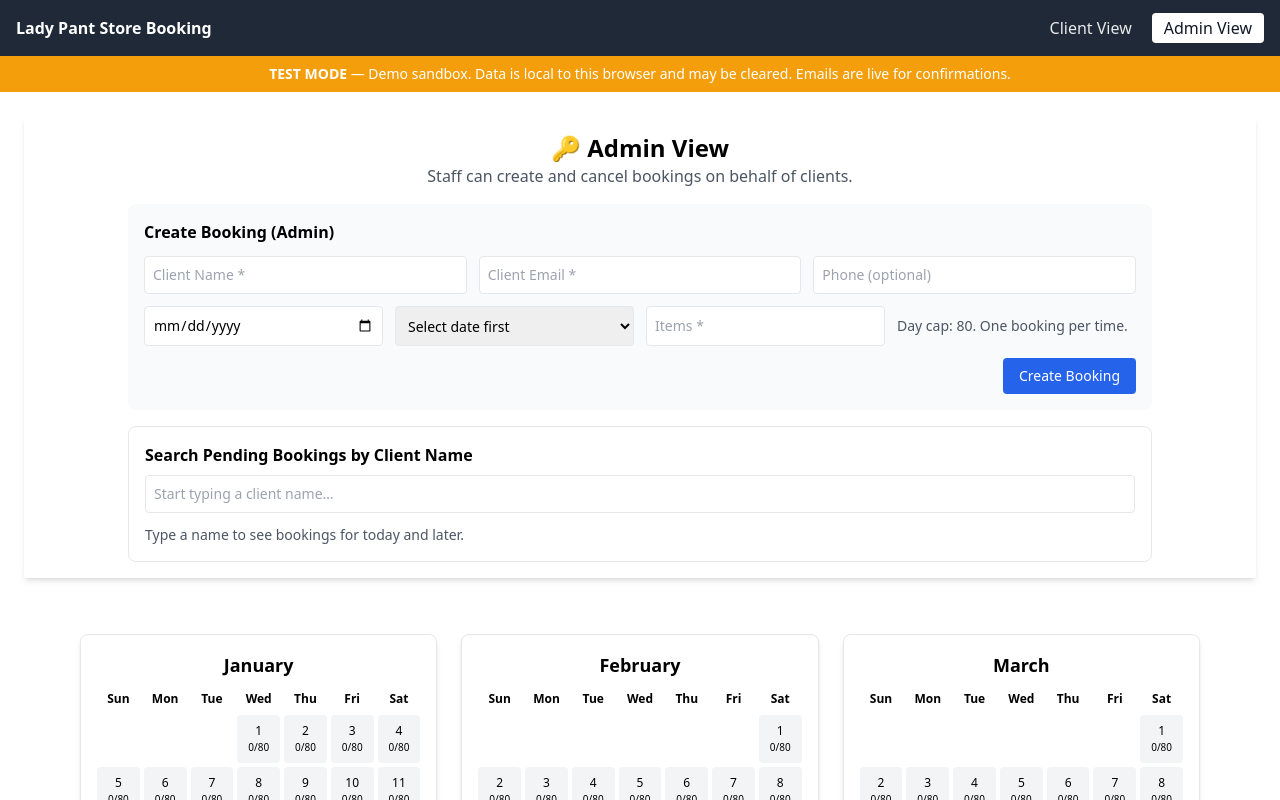
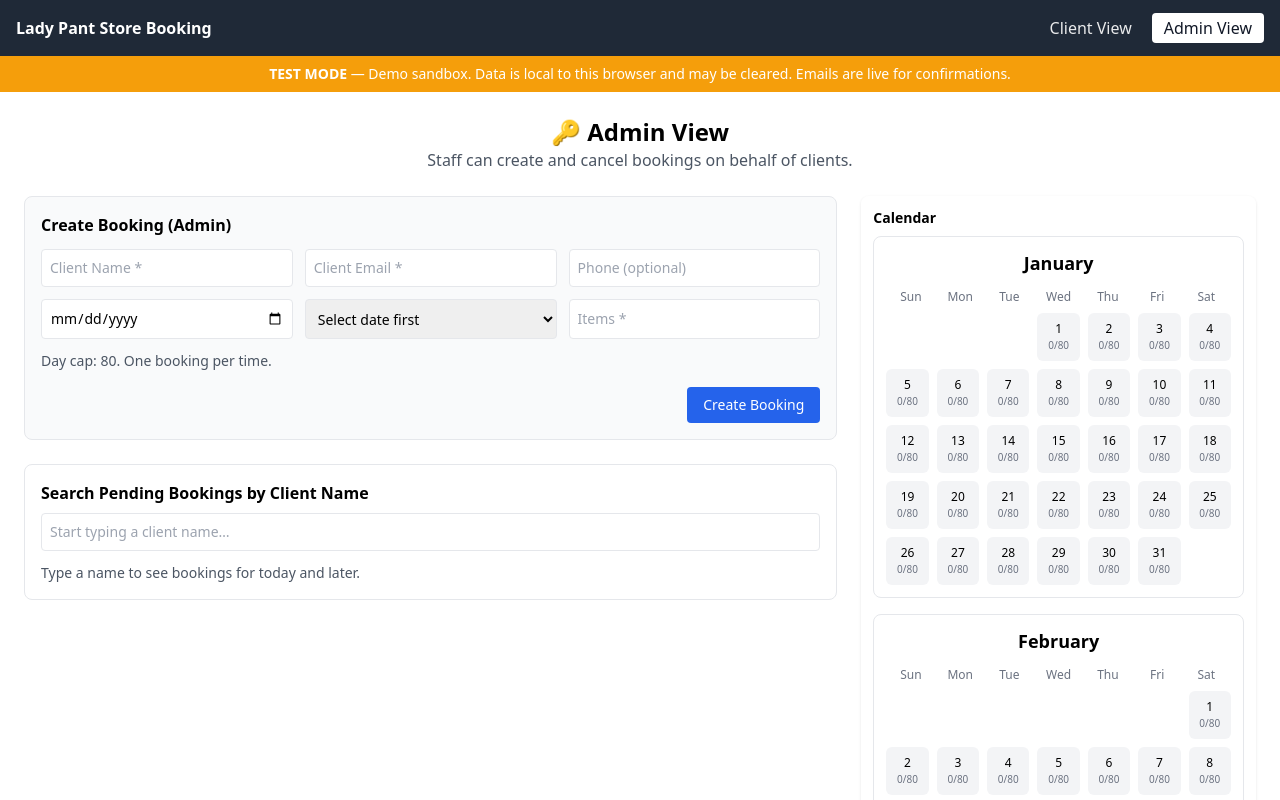
Before and after one commit to Barry-byte-cyber/lady-pant-booking-t1000, a React (Vite) app: page /admin in a window 1280 px wide. Shown: the top 800 px of the page. Built offline with nearby package versions, Linux system fonts and the light colour scheme.

Commit message:
T1000: sidebar calendar mode + remove legacy bottom calendars

```diff
--- a/src/components/AdminView.jsx
+++ b/src/components/AdminView.jsx
@@ -4,6 +4,8 @@ import CalendarView from "./CalendarView";
 import { TIMES } from "../App";
 
 function AdminView({ bookings, addBooking, cancelBooking, getTakenTimes }) {
+  console.log("AdminView loaded from src/components/AdminView.jsx");
+
   const [selectedDate, setSelectedDate] = useState(null);
 
   // Admin booking form state
@@ -30,6 +32,7 @@ function AdminView({ bookings, addBooking, cancelBooking, getTakenTimes }) {
     () => (getTakenTimes ? getTakenTimes(date) : new Set()),
     [getTakenTimes, date]
   );
+
   const availableTimes = useMemo(
     () => (date ? TIMES.filter((t) => !takenTimes.has(t)) : TIMES),
     [date, takenTimes]
@@ -53,7 +56,7 @@ function AdminView({ bookings, addBooking, cancelBooking, getTakenTimes }) {
       .sort((a, b) => (a.date + a.time).localeCompare(b.date + b.time));
   }, [bookings, nameSearch]);
 
-  const handleAdminSubmit = async (e) => {
+  async function handleAdminSubmit(e) {
     e.preventDefault();
     if (!name || !email || !date || !time || !items) {
       alert("❌ Please complete all required fields.");
@@ -79,20 +82,30 @@ function AdminView({ bookings, addBooking, cancelBooking, getTakenTimes }) {
     } finally {
       setSubmitting(false);
     }
-  };
+  }
 
   return (
-    <div className="flex flex-col items-center space-y-8">
-      {/* Sticky header + Admin form (top-12 so it clears TestBanner) */}
-      <div className="sticky top-12 bg-white shadow-md p-4 w-full z-10">
-        <h2 className="text-2xl font-bold text-center">🔑 Admin View</h2>
-        <p className="text-gray-600 text-center mb-4">
+    <div className="space-y-6">
+      {/* Title */}
+      <div className="text-center">
+        <h2 className="text-2xl font-bold">🔑 Admin View</h2>
+        <p className="text-gray-600">
           Staff can create and cancel bookings on behalf of clients.
         </p>
+      </div>
 
-        <form onSubmit={handleAdminSubmit} className="max-w-5xl mx-auto bg-gray-50 rounded-lg p-4">
+      {/* === 2/3 left content + 1/3 sticky calendar === */}
+      <div className="grid grid-cols-1 lg:grid-cols-3 gap-6">
+        {/* LEFT (2/3): create + search + day details */}
+        <div className="lg:col-span-2 space-y-6">
+          {/* Create Booking (Admin) */}
+          <div className="bg-gray-50 rounded-lg p-4 border border-gray-200">
             <h3 className="font-semibold mb-3">Create Booking (Admin)</h3>
-          <div className="grid grid-cols-1 md:grid-cols-3 gap-3">
+
+            <form
+              onSubmit={handleAdminSubmit}
+              className="grid grid-cols-1 md:grid-cols-3 gap-3"
+            >
               <input
                 type="text"
                 placeholder="Client Name *"
@@ -116,9 +129,7 @@ function AdminView({ bookings, addBooking, cancelBooking, getTakenTimes }) {
                 onChange={(e) => setPhone(e.target.value)}
                 className="border p-2 rounded text-sm"
               />
-          </div>
 
-          <div className="grid grid-cols-1 md:grid-cols-4 gap-3 mt-3">
               <input
                 type="date"
                 value={date}
@@ -136,7 +147,9 @@ function AdminView({ bookings, addBooking, cancelBooking, getTakenTimes }) {
                 className="border p-2 rounded text-sm"
                 required
               >
-              <option value="">{date ? "Time *" : "Select date first"}</option>
+                <option value="">
+                  {date ? "Time *" : "Select date first"}
+                </option>
                 {availableTimes.map((t) => (
                   <option key={t} value={t}>
                     {t}
@@ -146,7 +159,11 @@ function AdminView({ bookings, addBooking, cancelBooking, getTakenTimes }) {
 
               <input
                 type="number"
-              placeholder={time === "4:00 PM" ? "Items * (max 30 at 4 PM)" : "Items *"}
+                placeholder={
+                  time === "4:00 PM"
+                    ? "Items * (max 30 at 4 PM)"
+                    : "Items *"
+                }
                 value={items}
                 onChange={(e) => setItems(e.target.value)}
                 min="1"
@@ -155,14 +172,14 @@ function AdminView({ bookings, addBooking, cancelBooking, getTakenTimes }) {
                 required
               />
 
-            <div className="flex items-center text-sm text-gray-600">
+              <div className="flex items-center text-sm text-gray-600 md:col-span-3">
                 <span>
-                Day cap: 80. {time === "4:00 PM" ? "4 PM cap: 30." : "One booking per time."}
+                  Day cap: 80.{" "}
+                  {time === "4:00 PM" ? "4 PM cap: 30." : "One booking per time."}
                 </span>
               </div>
-          </div>
 
-          <div className="mt-3 flex justify-end">
+              <div className="mt-1 md:col-span-3 flex justify-end">
                 <button
                   type="submit"
                   disabled={submitting}
@@ -172,10 +189,13 @@ function AdminView({ bookings, addBooking, cancelBooking, getTakenTimes }) {
                 </button>
               </div>
             </form>
+          </div>
 
-        {/* Name lookup for pending bookings */}
-        <div className="max-w-5xl mx-auto mt-4 bg-white rounded-lg p-4 border">
-          <h3 className="font-semibold mb-2">Search Pending Bookings by Client Name</h3>
+          {/* Search Pending Bookings by Client Name */}
+          <div className="bg-white rounded-lg p-4 border border-gray-200">
+            <h3 className="font-semibold mb-2">
+              Search Pending Bookings by Client Name
+            </h3>
             <input
               type="text"
               placeholder="Start typing a client name…"
@@ -183,9 +203,10 @@ function AdminView({ bookings, addBooking, cancelBooking, getTakenTimes }) {
               onChange={(e) => setNameSearch(e.target.value)}
               className="border p-2 rounded text-sm w-full mb-3"
             />
+
             {nameSearch.trim() ? (
               pendingByName.length > 0 ? (
-              <ul className="space-y-2 max-h-56 overflow-auto pr-1">
+                <ul className="space-y-2 max-h-60 overflow-auto pr-1">
                   {pendingByName.map((b) => (
                     <li
                       key={b.id}
@@ -193,7 +214,9 @@ function AdminView({ bookings, addBooking, cancelBooking, getTakenTimes }) {
                     >
                       <span className="text-sm">
                         <b>{b.name}</b> — {b.email}
-                      {b.phone ? ` — 📞 ${b.phone}` : ""} — <b>{b.date}</b> at {b.time} — {b.items} items
+                        {b.phone ? ` — 📞 ${b.phone}` : ""} —{" "}
+                        <b>{b.date}</b> {b.time ? `at ${b.time}` : ""} —{" "}
+                        {b.items} items
                       </span>
                       <button
                         onClick={() => cancelBooking(b.id)}
@@ -205,35 +228,40 @@ function AdminView({ bookings, addBooking, cancelBooking, getTakenTimes }) {
                   ))}
                 </ul>
               ) : (
-              <p className="text-sm text-gray-600">No pending bookings match that name.</p>
+                <p className="text-sm text-gray-600">
+                  No pending bookings match that name.
+                </p>
               )
             ) : (
-            <p className="text-sm text-gray-600">Type a name to see bookings for today and later.</p>
+              <p className="text-sm text-gray-600">
+                Type a name to see bookings for today and later.
+              </p>
             )}
           </div>
-      </div>
 
-      {/* Calendar */}
-      <div className="w-full max-w-6xl px-4">
-        <CalendarView bookings={bookings} onDateClick={setSelectedDate} />
-      </div>
-
-      {/* Day details + cancel */}
+          {/* Day details for selected date */}
           {selectedDate && (
-        <div className="w-full max-w-4xl bg-white shadow-lg rounded-lg p-6">
-          <h3 className="font-semibold mb-4">Bookings for {selectedDate}</h3>
+            <div className="bg-white shadow-lg rounded-lg p-4">
+              <h3 className="font-semibold mb-3">
+                Bookings for {selectedDate}
+              </h3>
               {bookingsForDate.length > 0 ? (
                 <ul className="space-y-2">
                   {bookingsForDate
                     .slice()
-                .sort((a, b) => (a.time || "").localeCompare(b.time || ""))
+                    .sort((a, b) =>
+                      (a.time || "").localeCompare(b.time || "")
+                    )
                     .map((b) => (
                       <li
                         key={b.id}
                         className="flex flex-col sm:flex-row sm:justify-between bg-gray-100 p-2 rounded gap-2"
                       >
                         <span>
-                      <span className="font-medium">{b.time || "No time"}</span> — {b.name} ({b.email})
+                          <span className="font-medium">
+                            {b.time || "No time"}
+                          </span>{" "}
+                          — {b.name} ({b.email})
                           {b.phone ? ` — 📞 ${b.phone}` : ""} — {b.items} items
                         </span>
                         <button
@@ -246,10 +274,28 @@ function AdminView({ bookings, addBooking, cancelBooking, getTakenTimes }) {
                     ))}
                 </ul>
               ) : (
-            <p>No bookings for this date.</p>
+                <p className="text-sm text-gray-600">
+                  No bookings for this date.
+                </p>
               )}
             </div>
           )}
+        </div>
+
+        {/* RIGHT (1/3): sticky calendar sidebar */}
+        <aside className="lg:col-span-1">
+          <div className="sticky top-24">
+            <div className="bg-white rounded-lg shadow p-3 h-[calc(100vh-160px)] overflow-y-auto">
+              <h3 className="text-sm font-semibold mb-2">Calendar</h3>
+               <CalendarView
+               bookings={bookings}
+               onDateClick={setSelectedDate}
+               sidebar
+              />
+            </div>
+          </div>
+        </aside>
+      </div>
     </div>
   );
 }
--- a/src/components/CalendarView.jsx
+++ b/src/components/CalendarView.jsx
@@ -1,89 +1,96 @@
 import React from "react";
 import dayjs from "dayjs";
 
-function CalendarView({ bookings = [], onDateClick }) {
-  const months = Array.from({ length: 12 }, (_, i) =>
-    dayjs().month(i).format("MMMM")
-  );
+/**
+ * CalendarView
+ * Props:
+ *  - bookings: [{ id, date:"YYYY-MM-DD", time, items, ...}]
+ *  - onDateClick?: (yyyyMmDd) => void
+ *  - sidebar?: boolean  // when true, render months in a single vertical column for sticky sidebars
+ */
+export default function CalendarView({ bookings = [], onDateClick, sidebar = false }) {
+  const year = dayjs().year(); // change if you want a fixed year
+  const months = Array.from({ length: 12 }, (_, i) => dayjs().year(year).month(i));
 
-  // Group bookings by date
-  const groupedBookings = bookings.reduce((acc, booking) => {
-    acc[booking.date] = acc[booking.date] || [];
-    acc[booking.date].push(booking);
-    return acc;
-  }, {});
+  // quick lookup: date -> count
+  const countByDate = React.useMemo(() => {
+    const map = new Map();
+    for (const b of bookings) {
+      const d = b?.date;
+      if (!d) continue;
+      map.set(d, (map.get(d) || 0) + 1);
+    }
+    return map;
+  }, [bookings]);
+
+  const gridClass = sidebar
+    ? "grid grid-cols-1 gap-4"
+    : "grid gap-6 md:grid-cols-2 lg:grid-cols-3";
 
   return (
-    <div className="grid grid-cols-1 md:grid-cols-3 gap-6 mt-6">
-      {months.map((month, monthIndex) => {
-        const startOfMonth = dayjs().month(monthIndex).startOf("month");
-        const daysInMonth = startOfMonth.daysInMonth();
-        const startDay = startOfMonth.day();
-
-        return (
-          <div key={month} className="bg-white shadow-md rounded-lg p-4 border">
-            <h2 className="text-lg font-semibold mb-2 text-center sticky top-0 bg-white">
-              {month}
-            </h2>
-
-            <div className="grid grid-cols-7 gap-1 text-center text-xs font-bold mb-1 sticky top-7 bg-white py-1">
-              <div>Sun</div>
-              <div>Mon</div>
-              <div>Tue</div>
-              <div>Wed</div>
-              <div>Thu</div>
-              <div>Fri</div>
-              <div>Sat</div>
-            </div>
-
-            <div className="grid grid-cols-7 gap-1 text-center">
-              {/* Empty days before the first day */}
-              {Array.from({ length: startDay }).map((_, i) => (
-                <div key={`empty-${i}`} />
-              ))}
-
-              {/* Days of the month */}
-              {Array.from({ length: daysInMonth }).map((_, dayIndex) => {
-                const day = dayIndex + 1;
-                const date = startOfMonth.date(day).format("YYYY-MM-DD");
-
-                const bookingsForDate = groupedBookings[date] || [];
-                const totalItems = bookingsForDate.reduce(
-                  (sum, b) => sum + parseInt(b.items || 0, 10),
-                  0
-                );
-
-                // 🚦 Set color based on load
-                let bgColor = "bg-gray-100"; // no bookings
-                if (totalItems > 0 && totalItems <= 38) {
-                  bgColor = "bg-blue-200"; // light load
-                } else if (totalItems >= 39 && totalItems <= 40) {
-                  bgColor = "bg-green-200"; // medium load
-                } else if (totalItems >= 41 && totalItems <= 79) {
-                  bgColor = "bg-yellow-300"; // filling up
-                } else if (totalItems >= 80) {
-                  bgColor = "bg-red-400"; // full
-                }
-
-                return (
-                  <button
-                    type="button"
-                    key={day}
-                    onClick={() => onDateClick && onDateClick(date)}
-                    className={`cursor-pointer p-2 rounded text-xs ${bgColor} hover:bg-blue-200 focus:outline-none`}
-                    aria-label={`Select ${date}`}
-                  >
-                    <div>{day}</div>
-                    <div className="text-[10px]">{totalItems}/80</div>
-                  </button>
-                );
-              })}
-            </div>
-          </div>
-        );
-      })}
+    <div className={gridClass}>
+      {months.map((m) => (
+        <MonthCard
+          key={m.format("YYYY-MM")}
+          month={m}
+          countByDate={countByDate}
+          onDateClick={onDateClick}
+        />
+      ))}
     </div>
   );
 }
 
-export default CalendarView;
+function MonthCard({ month, countByDate, onDateClick }) {
+  const year = month.year();
+  const monthIndex = month.month(); // 0..11
+  const start = month.startOf("month");
+  const end = month.endOf("month");
+  const startWeekday = start.day(); // 0=Sun..6=Sat
+  const daysInMonth = end.date();
+
+  // Build an array of cells, including leading blanks
+  const cells = [];
+  for (let i = 0; i < startWeekday; i++) cells.push({ blank: true, key: `b-${i}` });
+  for (let d = 1; d <= daysInMonth; d++) {
+    const date = dayjs().year(year).month(monthIndex).date(d).format("YYYY-MM-DD");
+    const count = countByDate.get(date) || 0;
+    cells.push({ d, date, count, key: date });
+  }
+
+  const dow = ["Sun", "Mon", "Tue", "Wed", "Thu", "Fri", "Sat"];
+
+  return (
+    <div className="rounded-lg border bg-white p-3 min-w-0">
+      <h3 className="text-lg font-semibold text-center mb-2">
+        {month.format("MMMM")}
+      </h3>
+
+      {/* Day-of-week header */}
+      <div className="grid grid-cols-7 text-xs text-gray-500 mb-1">
+        {dow.map((d) => (
+          <div key={d} className="text-center py-1">{d}</div>
+        ))}
+      </div>
+
+      {/* Days grid */}
+      <div className="grid grid-cols-7 gap-2">
+        {cells.map((c) =>
+          c.blank ? (
+            <div key={c.key} />
+          ) : (
+            <button
+              key={c.key}
+              onClick={() => onDateClick?.(c.date)}
+              className="w-full text-xs rounded-md bg-gray-100 hover:bg-gray-200 transition py-2"
+              title={c.date}
+            >
+              <div className="font-medium">{c.d}</div>
+              <div className="text-[10px] text-gray-500">{c.count ?? 0}/80</div>
+            </button>
+          )
+        )}
+      </div>
+    </div>
+  );
+}
```
Lines whose indentation alone changed are shown as unchanged.
